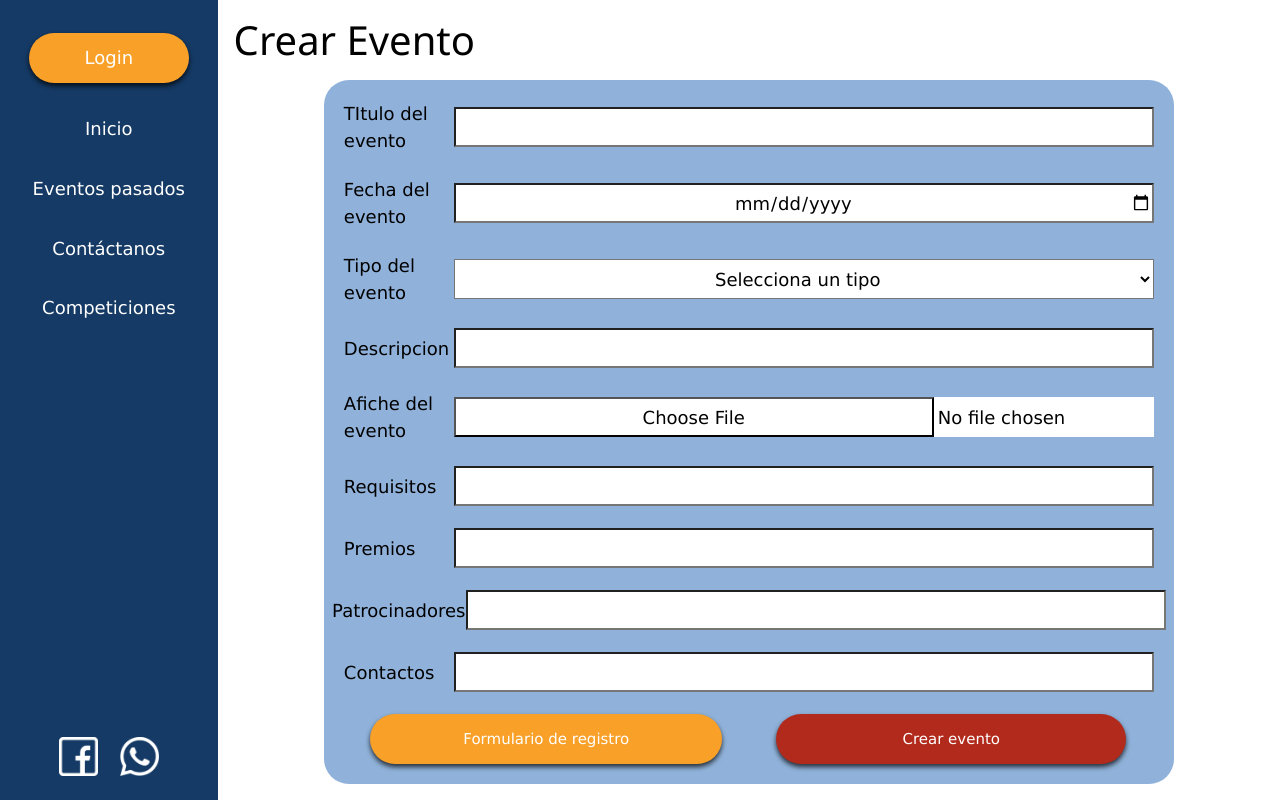
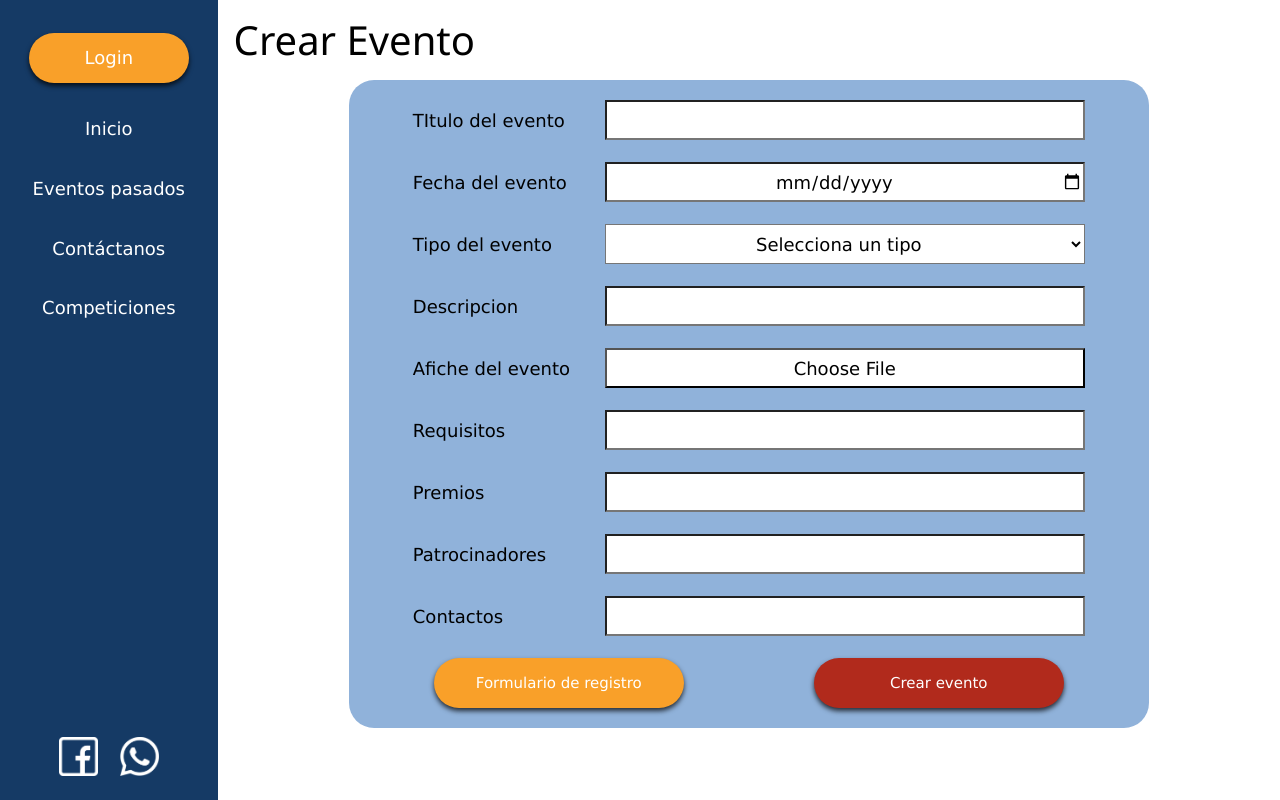
Before and after one commit to garyMamaniCortez/focasoft-front, a React (Create React App) app: page /CrearEvento in a window 1280 px wide. Built offline with nearby package versions, Linux system fonts and the light colour scheme.

Commit message:
Style: cambio de estilos en background

```diff
--- a/src/components/atoms/background/Background.css
+++ b/src/components/atoms/background/Background.css
@@ -2,5 +2,5 @@
     background-color: rgb(74, 130, 195, 0.61);
     border-radius: 25px;
     padding: 20px;
-    width: 80%;
+    width: 800px;
 }
--- a/src/components/atoms/boton/Boton.css
+++ b/src/components/atoms/boton/Boton.css
@@ -4,7 +4,7 @@ button{
     text-align: center;
     border: none;
     border-radius: 50px;
-    padding: 10px 20px;
+    padding:0;
     box-shadow: 0px 3px 5px 0px rgba(0, 0, 0, 0.75);
     transition: filter 0.8s ease, box-shadow 0.8s ease;
 
@@ -18,7 +18,7 @@ button{
 
 .botonRojoGrand{
     background-color: #b12a1c;
-    width: 350px;
+    width: 250px;
     height: 50px;
 }
 
@@ -30,7 +30,7 @@ button{
 
 .botonAmarilloGrand{
     background-color: #f9a029;
-    width: 352px;
+    width: 250px;
     height: 50px;
 }
 .botonAzul{
--- a/src/components/atoms/textInput/TextInput.css
+++ b/src/components/atoms/textInput/TextInput.css
@@ -1,7 +1,7 @@
 .EntradaDeTexto, .Descripcion {
     font-size: 18px;
     height: 40px;
-    width: 700px;
+    width: 480px;
     text-align: center;
     content: "";
     background-color: white;
```
